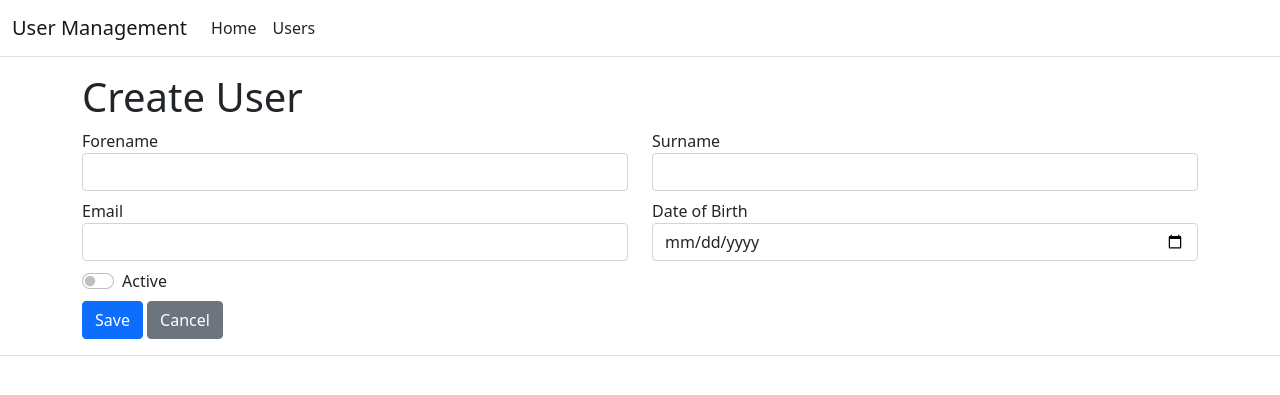
After one commit to KDCheapCheap/InfloTechTest, an ASP.NET Core app: template UserManagement.Web/Views/Users/Create.cshtml in a window 1280 px wide. The commit adds this page. Shown: the top 395 px of the page. Run offline with ASP.NET Core 8, Linux system fonts and the light colour scheme; the template is opened without the code that fills it, so the values that code supplies are empty; style sheets or scripts are compiled from the project's sources; some libraries are stand-ins or nearby versions.

Commit message:
Implement Create User server side Add Create User page containing the User form and input validation Link "Add User" button to the Create User page Add tests for Create User in the Controller and Data layers

```diff
--- a/UserManagement.Data/IDataContext.cs
+++ b/UserManagement.Data/IDataContext.cs
@@ -1,4 +1,3 @@
-using System.Collections.Generic;
 using System.Linq;
 
 namespace UserManagement.Data;
--- a/UserManagement.Services/Implementations/UserService.cs
+++ b/UserManagement.Services/Implementations/UserService.cs
@@ -11,6 +11,11 @@ public class UserService : IUserService
     private readonly IDataContext _dataAccess;
     public UserService(IDataContext dataAccess) => _dataAccess = dataAccess;
 
+    public void CreateUser(User user)
+    {
+        _dataAccess.Create(user);
+    }
+
     /// <summary>
     /// Return users by active state
     /// </summary>
--- /dev/null
+++ b/UserManagement.Web/Views/Users/Create.cshtml
@@ -0,0 +1,45 @@
+@model UserManagement.Web.Models.Users.CreateUserViewModel
+
+@{
+    var maxDate = DateTime.Today.ToString("yyyy-MM-dd");
+    ViewData["Title"] = "Create User";
+}
+
+<h1>Create User</h1>
+
+<form asp-controller="Users" asp-action="CreateUser" method="post">
+    <div class="row">
+        <div class="form-group mb-2 col-6">
+            <label asp-for="Forename" class="control-label"></label>
+            <input asp-for="Forename" class="form-control" />
+            <span asp-validation-for="Forename" class="text-danger"></span>
+        </div>
+
+        <div class="form-group mb-2 col-6">
+            <label asp-for="Surname" class="control-label"></label>
+            <input asp-for="Surname" class="form-control" />
+            <span asp-validation-for="Surname" class="text-danger"></span>
+        </div>
+    </div>
+    <div class="row">
+        <div class="form-group mb-2 col-6">
+            <label asp-for="Email" class="control-label"></label>
+            <input asp-for="Email" class="form-control" />
+            <span asp-validation-for="Email" class="text-danger"></span>
+        </div>
+
+        <div class="form-group mb-2 col-6">
+            <label class="control-label">Date of Birth</label>
+            <input asp-for="DateOfBirth" type="date" class="form-control" max="@maxDate" asp-format="{0:yyyy-MM-dd}" />
+            <span asp-validation-for="DateOfBirth" class="text-danger"></span>
+        </div>
+    </div>
+
+    <div class="form-check form-switch mb-2">
+        <input asp-for="IsActive" class="form-check-input" role="switch" />
+        <label class="form-check-label" asp-for="IsActive">Active</label>
+    </div>
+
+    <button type="submit" class="btn btn-primary">Save</button>
+    <button type="button" class="btn btn-secondary" onclick="history.back()">Cancel</button>
+</form>
--- a/UserManagement.Web/Views/Users/List.cshtml
+++ b/UserManagement.Web/Views/Users/List.cshtml
@@ -62,7 +62,7 @@
         <a asp-controller="Users" asp-action="ListByActiveStatus" asp-route-isActive="false" class="btn btn-default">Non Active</a>
     </div>
 
-    <a href="#" class="btn btn-primary float-end">
+    <a asp-controller="Users" asp-action="Create" class="btn btn-primary float-end">
         Add User
     </a>
 </div>
```
Also changed, not shown: UserManagement.Data.Tests/DataContextTests.cs (+20 -1 lines), UserManagement.Services/Interfaces/IUserService.cs (+12 -1 lines), UserManagement.Web.Tests/UserControllerTests.cs (+30 -0 lines), UserManagement.Web/Controllers/UsersController.cs (+36 -10 lines), UserManagement.Web/Models/Users/CreateUserViewModel.cs (added, +22 -0 lines).
